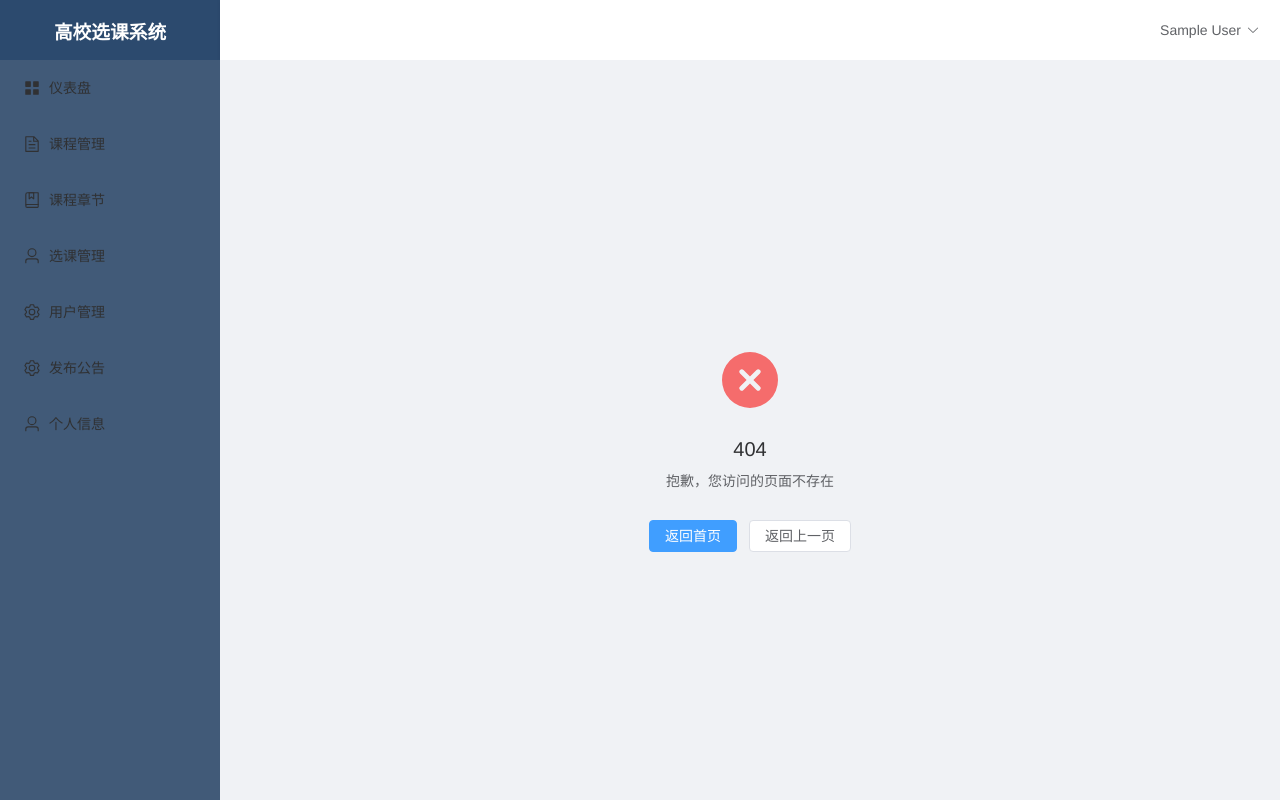
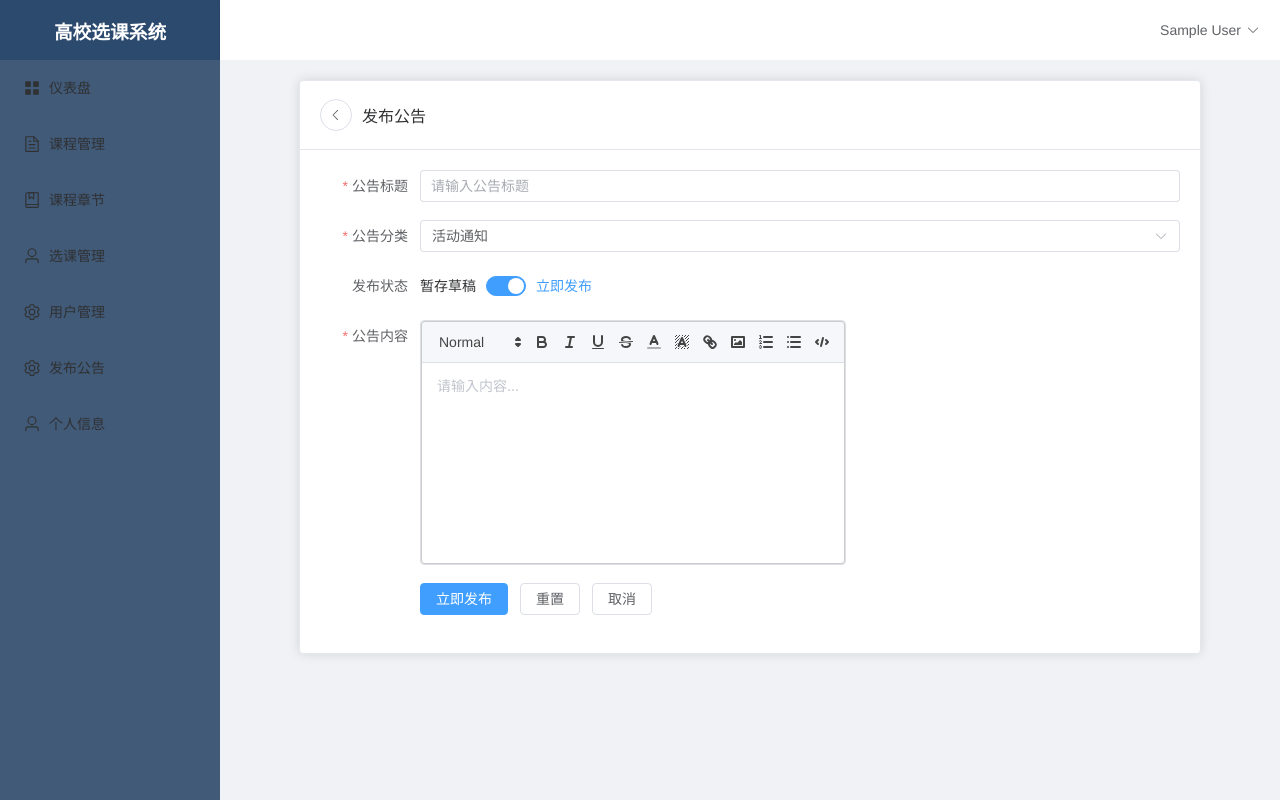
Before and after one commit to fatehu/course-selection-system, a Vue app in the folder client/: page /announcement/create in a window 1280 px wide. Before the commit this address had no page. Built offline with nearby package versions, Linux system fonts and the light colour scheme; sample sign-in values are in the browser's storage.

Commit message:
'新增富文本编辑器'

```diff
--- a/client/package.json
+++ b/client/package.json
@@ -11,9 +11,11 @@
     "format": "prettier --write src/"
   },
   "dependencies": {
+    "@vueup/vue-quill": "^1.2.0",
     "axios": "^1.9.0",
     "element-plus": "^2.9.9",
     "pinia": "^3.0.1",
+    "quill": "^2.0.3",
     "vue": "^3.5.13",
     "vue-router": "^4.5.0"
   },
--- a/client/src/api/announcement.js
+++ b/client/src/api/announcement.js
@@ -13,8 +13,12 @@ export const getAllAnnouncements = async () => {
 
 // 获取单个公告
 export const getAnnouncement = async (id) => {
+  console.log(id)
+
   try {
     const response = await api.get(`http://localhost:3000/api/announcements/${id}`)
+    console.log(response)
+
     return response.data
   } catch (error) {
     console.error('获取公告失败:', error)
@@ -26,6 +30,8 @@ export const getAnnouncement = async (id) => {
 export const createAnnouncement = async (announcementData) => {
   try {
     const response = await api.post(`http://localhost:3000/api/announcements`, announcementData)
+    console.log(response)
+
     return response.data
   } catch (error) {
     console.error('创建公告失败:', error)
--- /dev/null
+++ b/client/src/components/RichTextEditor.vue
@@ -0,0 +1,146 @@
+<template>
+  <div class="rich-text-editor">
+    <!-- 工具栏容器 -->
+    <div ref="toolbar" class="toolbar-container">
+      <!-- 通过HTML自定义工具栏 -->
+      <select class="ql-header">
+        <option value="1"></option>
+        <option value="2"></option>
+        <option selected></option>
+      </select>
+      <button class="ql-bold"></button>
+      <button class="ql-italic"></button>
+      <button class="ql-underline"></button>
+      <button class="ql-strike"></button>
+      <select class="ql-color"></select>
+      <select class="ql-background"></select>
+      <button class="ql-link"></button>
+      <button class="ql-image"></button>
+      <button class="ql-list" value="ordered"></button>
+      <button class="ql-list" value="bullet"></button>
+      <button class="ql-code-block"></button>
+    </div>
+
+    <!-- 编辑器容器 -->
+    <div ref="editor" class="editor-container"></div>
+  </div>
+</template>
+
+<script setup>
+  import { ref, watch, onMounted, onBeforeUnmount } from 'vue'
+  import Quill from 'quill'
+  import 'quill/dist/quill.snow.css'
+
+  const props = defineProps({
+    modelValue: {
+      type: String,
+      default: '',
+    },
+    placeholder: {
+      type: String,
+      default: '请输入内容...',
+    },
+  })
+
+  const emit = defineEmits(['update:modelValue'])
+
+  // DOM引用
+  const editor = ref(null)
+  const toolbar = ref(null)
+  let quill = null
+
+  // 初始化编辑器
+  onMounted(() => {
+    quill = new Quill(editor.value, {
+      modules: {
+        toolbar: toolbar.value,
+      },
+      placeholder: props.placeholder,
+      theme: 'snow',
+    })
+
+    // 设置初始内容
+    if (props.modelValue) {
+      quill.root.innerHTML = props.modelValue
+    }
+
+    // 监听内容变化
+    quill.on('text-change', () => {
+      const html = quill.root.innerHTML
+      if (html !== '<p><br></p>') {
+        emit('update:modelValue', html)
+      } else {
+        emit('update:modelValue', '')
+      }
+    })
+  })
+
+  // 监听外部数据变化
+  watch(
+    () => props.modelValue,
+    (newVal) => {
+      if (newVal !== quill.root.innerHTML) {
+        quill.root.innerHTML = newVal
+      }
+    },
+  )
+
+  // 清理资源
+  onBeforeUnmount(() => {
+    if (quill) {
+      quill.off('text-change')
+    }
+  })
+
+  // 暴露方法
+  defineExpose({
+    getEditor: () => quill,
+  })
+</script>
+
+<style scoped>
+  .rich-text-editor {
+    border-radius: 4px;
+    border: 1px solid #dcdfe6;
+    transition: border-color 0.2s;
+  }
+
+  .rich-text-editor:hover {
+    border-color: #c0c4cc;
+  }
+
+  .toolbar-container {
+    border-bottom: 1px solid #dcdfe6;
+  }
+
+  .editor-container {
+    min-height: 200px;
+    max-height: 500px;
+    overflow-y: auto;
+  }
+
+  /* 适配Element Plus主题 */
+  :deep(.ql-toolbar) {
+    background-color: #f5f7fa;
+    border-radius: 4px 4px 0 0;
+  }
+
+  :deep(.ql-container) {
+    border-radius: 0 0 4px 4px;
+  }
+
+  :deep(.ql-editor) {
+    min-height: 200px;
+    font-family:
+      -apple-system, BlinkMacSystemFont, 'Segoe UI', Roboto, Oxygen, Ubuntu, Cantarell, sans-serif;
+    font-size: 14px;
+    line-height: 1.5;
+    color: #606266;
+  }
+
+  :deep(.ql-editor.ql-blank::before) {
+    color: #c0c4cc;
+    font-style: normal;
+    left: 15px;
+  }
+</style>
--- a/client/src/router/index.js
+++ b/client/src/router/index.js
@@ -18,6 +18,7 @@ import UserForm from '../views/UserForm.vue'
 import UserProfile from '../views/userProfile.vue'
 import NotFound from '../views/NotFound.vue'
 import AnnouncementList from '@/views/AnnouncementList.vue'
+import AnnouncementForm from '@/views/AnnouncementForm.vue'
 
 const routes = [
   {
@@ -127,11 +128,25 @@ const routes = [
     component: UserProfile,
     meta: { requiresAuth: true },
   },
-  // 公告发布页面
+  // 公告页面
   {
     path: '/announcement',
     name: 'Announcement',
     component: AnnouncementList,
+    meta: { requiresAuth: true },
+  },
+  // 公告发布页面
+  {
+    path: '/announcement/create',
+    name: 'AnnouncementCreate',
+    component: AnnouncementForm,
+    meta: { requiresAuth: true },
+  },
+  // 公告编辑页面
+  {
+    path: '/announcement/:id/edit',
+    name: 'announcementEdit',
+    component: AnnouncementForm,
     meta: { requiresAuth: true },
   },
   {
--- a/client/src/store/announcementStore.js
+++ b/client/src/store/announcementStore.js
@@ -40,12 +40,13 @@ export const useAnnouncementStore = defineStore('announcement', {
 
       try {
         const response = await getAnnouncement(id)
+        console.log(response)
 
-        if (response.success) {
-          this.currentAnnouncement = response.data
+        if (response) {
+          this.currentAnnouncement = response
         }
 
-        return response.data
+        return response
       } catch (error) {
         this.error = error.message || '获取公告详情失败'
         return null
--- a/client/src/views/AnnouncementForm.vue
+++ b/client/src/views/AnnouncementForm.vue
@@ -0,0 +1,193 @@
+<template>
+  <div class="announcement-form-container">
+    <el-card class="announcement-form-card">
+      <template #header>
+        <div class="card-header">
+          <el-button @click="goBack" icon="arrow-left" circle plain></el-button>
+          <span>{{ isEdit ? '编辑公告' : '发布公告' }}</span>
+        </div>
+      </template>
+
+      <div v-if="loading" class="loading-placeholder">
+        <el-skeleton :rows="5" animated />
+      </div>
+
+      <el-form
+        v-else
+        ref="formRef"
+        :model="formData"
+        :rules="rules"
+        label-width="100px"
+        label-position="right"
+        status-icon
+      >
+        <!-- 表单字段 -->
+        <el-form-item label="公告标题" prop="title">
+          <el-input v-model="formData.title" placeholder="请输入公告标题" />
+        </el-form-item>
+
+        <el-form-item label="公告分类" prop="category">
+          <el-select v-model="formData.category" placeholder="请选择分类" clearable>
+            <el-option
+              v-for="item in categoryOptions"
+              :key="item.value"
+              :label="item.label"
+              :value="item.value"
+            />
+          </el-select>
+        </el-form-item>
+
+        <el-form-item label="发布状态" prop="is_published">
+          <el-switch
+            v-model="formData.is_published"
+            active-text="立即发布"
+            inactive-text="暂存草稿"
+            :active-value="1"
+            :inactive-value="0"
+          />
+        </el-form-item>
+
+        <el-form-item label="公告内容" prop="content">
+          <RichTextEditor v-model="formData.content" />
+        </el-form-item>
+
+        <el-form-item>
+          <el-button type="primary" @click="submitForm" :loading="submitting">
+            {{ isEdit ? '保存修改' : '立即发布' }}
+          </el-button>
+          <el-button @click="resetForm">重置</el-button>
+          <el-button @click="goBack">取消</el-button>
+        </el-form-item>
+      </el-form>
+    </el-card>
+  </div>
+</template>
+
+<script setup>
+import { ref, reactive, computed, onMounted } from 'vue'
+import { useRoute, useRouter } from 'vue-router'
+import { ElMessage } from 'element-plus'
+import { storeToRefs } from 'pinia'
+import RichTextEditor from '@/components/RichTextEditor.vue'
+import { useAnnouncementStore } from '@/store/announcementStore'
+
+const route = useRoute()
+const router = useRouter()
+const announcementStore = useAnnouncementStore()
+
+const isEdit = computed(() => !!route.params.id) // 判断是否为编辑模式
+
+// 表单引用
+const formRef = ref(null)
+const loading = ref(false)
+const submitting = ref(false)
+
+// 表单初始数据
+const initFormData = () => ({
+  title: '',
+  content: '',
+  category: 'general',
+  is_published: 1,
+})
+
+// 响应式数据
+const formData = reactive(initFormData())
+const categoryOptions = [
+  { label: '系统公告', value: 'system' },
+  { label: '活动通知', value: 'general' },
+  { label: '教学安排', value: 'course' },
+  { label: '考试安排', value: 'exam' },
+]
+
+const rules = {
+  title: [
+    { required: true, message: '标题不能为空', trigger: 'blur' },
+    { min: 1, max: 50, message: '长度在1-50个字符之间', trigger: 'blur' },
+  ],
+  content: [
+    { required: true, message: '内容不能为空', trigger: 'blur' },
+    { min: 1, message: '内容至少1个字符', trigger: 'blur' },
+  ],
+  category: [{ required: true, message: '请选择分类', trigger: 'change' }],
+}
+
+// 初始化数据
+const initData = async () => {
+  loading.value = true
+  try {
+    if (isEdit.value) {
+      // 如果是编辑模式，获取公告详情
+      const data = await announcementStore.fetchAnnouncement(route.params.id)
+      console.log(data)
+
+      if (data) {
+        Object.assign(formData, data) // 将获取到的数据回显到表单
+      } else {
+        ElMessage.error('公告不存在或已被删除')
+        router.back()
+      }
+    }
+  } catch (error) {
+    console.error('加载公告数据失败:', error)
+    ElMessage.error(error.message || '加载公告数据失败')
+    router.back()
+  } finally {
+    loading.value = false
+  }
+}
+
+const submitForm = async () => {
+  try {
+    await formRef.value.validate()
+    submitting.value = true
+
+    const payload = { ...formData }
+    if (isEdit.value) {
+      await announcementStore.updateAnnouncement(route.params.id, payload)
+      ElMessage.success('公告修改成功')
+    } else {
+      await announcementStore.createAnnouncement(payload)
+      ElMessage.success('公告发布成功')
+    }
+    router.push('/announcement')
+  } catch (error) {
+    console.error('提交失败:', error)
+    ElMessage.error(error.message || '操作失败')
+  } finally {
+    submitting.value = false
+  }
+}
+
+// 其他功能方法
+const resetForm = () => formRef.value?.resetFields()
+const goBack = () => router.back()
+
+onMounted(initData)
+</script>
+
+<style scoped>
+.announcement-form-container {
+  padding: 20px;
+}
+
+.announcement-form-card {
+  max-width: 900px;
+  margin: 0 auto;
+}
+
+.card-header {
+  display: flex;
+  align-items: center;
+  gap: 10px;
+}
+
+:deep(.el-form-item__content) {
+  line-height: normal;
+}
+
+.loading-placeholder {
+  padding: 20px 0;
+  text-align: center;
+  color: #909399;
+}
+</style>
--- a/client/src/views/AnnouncementList.vue
+++ b/client/src/views/AnnouncementList.vue
@@ -195,7 +195,12 @@ export default {
     // 内容截断
     const truncateContent = (content) => {
       if (!content) return ''
-      return content.length > 50 ? content.substring(0, 50) + '...' : content
+
+      // 使用 DOMParser 解析 HTML
+      const doc = new DOMParser().parseFromString(content, 'text/html')
+      const plainText = doc.body.textContent || ''
+
+      return plainText.length > 50 ? plainText.substring(0, 50) + '...' : plainText
     }
 
     // 日期格式化
@@ -281,9 +286,9 @@ export default {
     }
 
     // 路由跳转
-    const createAnnouncement = () => router.push('/announcements/create')
-    const editAnnouncement = (id) => router.push(`/announcements/${id}/edit`)
-    const viewDetail = (id) => router.push(`/announcements/${id}`)
+    const createAnnouncement = () => router.push('/announcement/create')
+    const editAnnouncement = (id) => router.push(`/announcement/${id}/edit`)
+    const viewDetail = (id) => router.push(`/announcement/${id}`)
 
     // 分页处理
     const handleSizeChange = (val) => {
```
Also changed, not shown: 2 other files (tests, documents, lock files or other folders).
